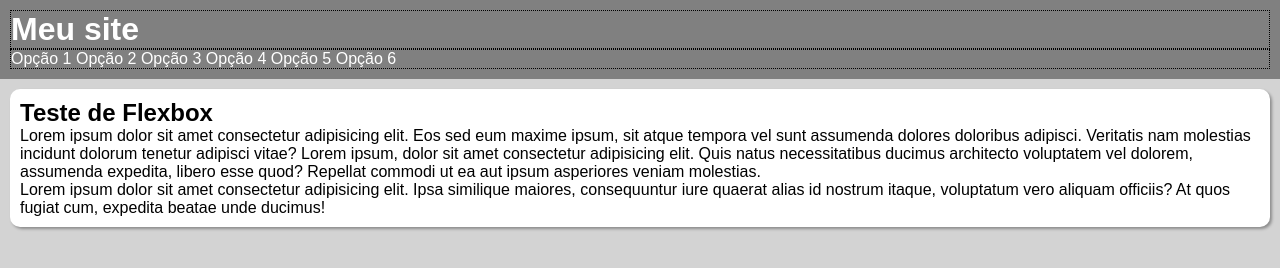
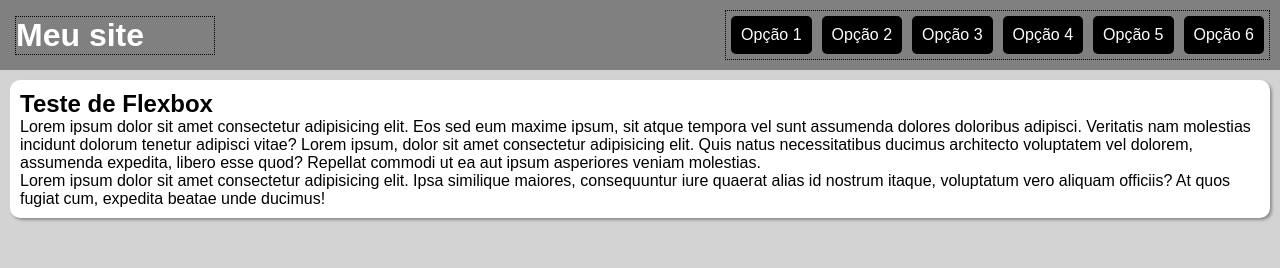
Before and after one commit to fsmarques/html-css, a plain HTML site: page exercícios/ex027/flex013/index.html in a window 1280 px wide. Drawn offline with Linux system fonts and the light colour scheme.

Commit message:
menu flexbox

```diff
--- a/exercícios/ex027/flex013/estilos/style.css
+++ b/exercícios/ex027/flex013/estilos/style.css
@@ -19,19 +19,42 @@ header{
     background-color: gray;
     color: white;
     padding: 10px;
+
+    display: flex;
+    flex-flow: row wrap;
+    justify-content: space-between;
+    align-items: center;
 }
 
 header > h1{
     border: 1px dotted black;
+    margin: 5px;
+
+    flex: 0 0 200px;
 }
 
 header > nav{
     border: 1px dotted black;
+
+    display: flex;
+    flex-flow: row wrap;
+    justify-content: flex-end;
 }
 
-nav > a{
+header > nav > a{
+    background-color: black;
+    color: white;
+    padding: 10px;
+    margin: 5px;
     text-decoration: none;
-    color: white;
+    border-radius: 5px;
+    text-align: center;
+    transition: background-color 0.3s;
+}
+
+header > nav > a:hover{
+    background-color: white;
+    color: black;
 }
 
 main{
```
